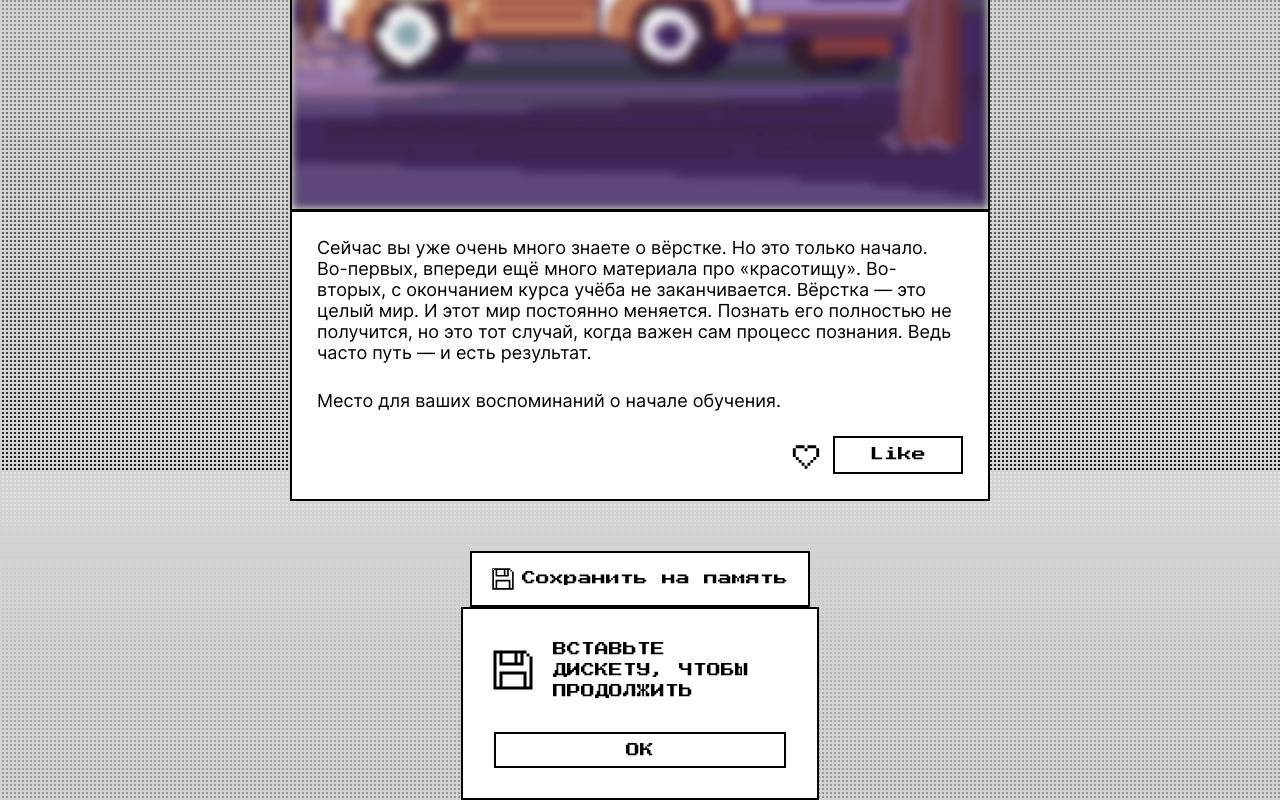
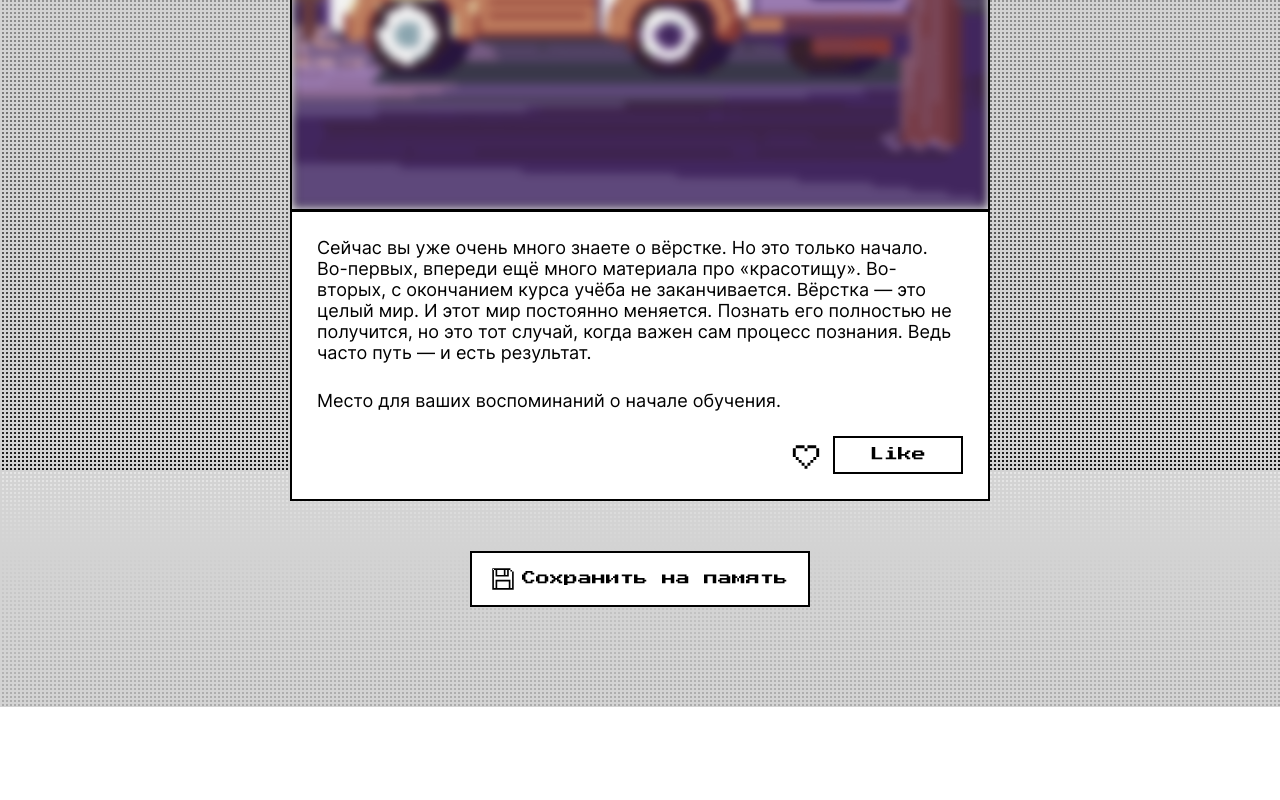
Before and after one commit to ermoshenk0kirill/zakrivayuschiy-teg-f, a plain HTML site: page index.html in a window 1280 px wide. Shown: the part 8330-9130 px from the top of the page. After the commit the page ends 9037 px from the top, so only its background shows below. Drawn offline with Linux system fonts and the light colour scheme.

Commit message:
Версия сайта №3_3

```diff
--- a/index.html
+++ b/index.html
@@ -638,7 +638,7 @@
         </svg>
         <span class="button__text">Сохранить на память</span>
       </button>
-      <dialog id="dialog-id" class="dialog-open" open>
+      <dialog id="dialog-id" class="dialog-open">
         <svg class="floppy-icon floppy-icon-dialog" viewbox="0 0 40 40">
           <use href="./svg/floppy3.svg#floppy"></use>
         </svg>
```
